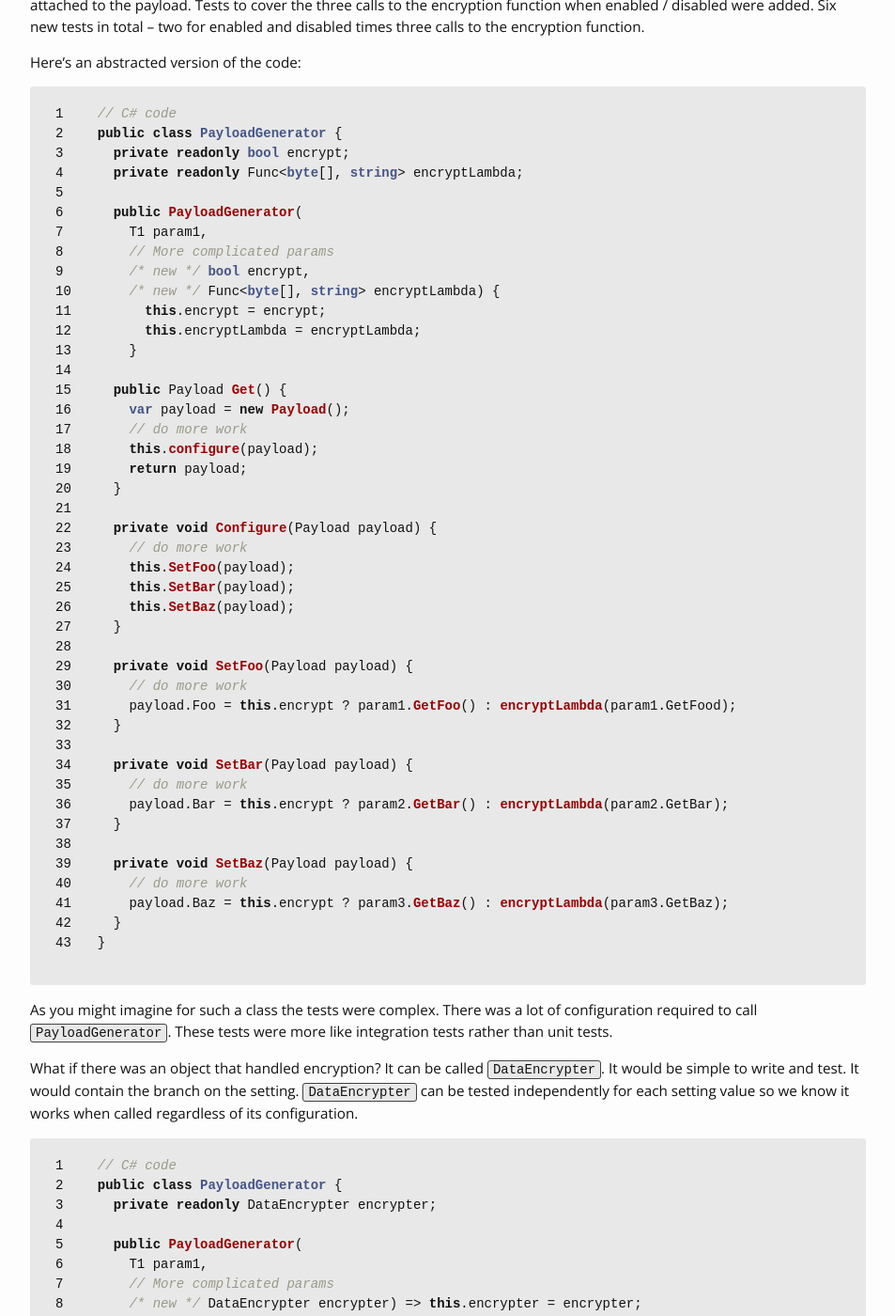
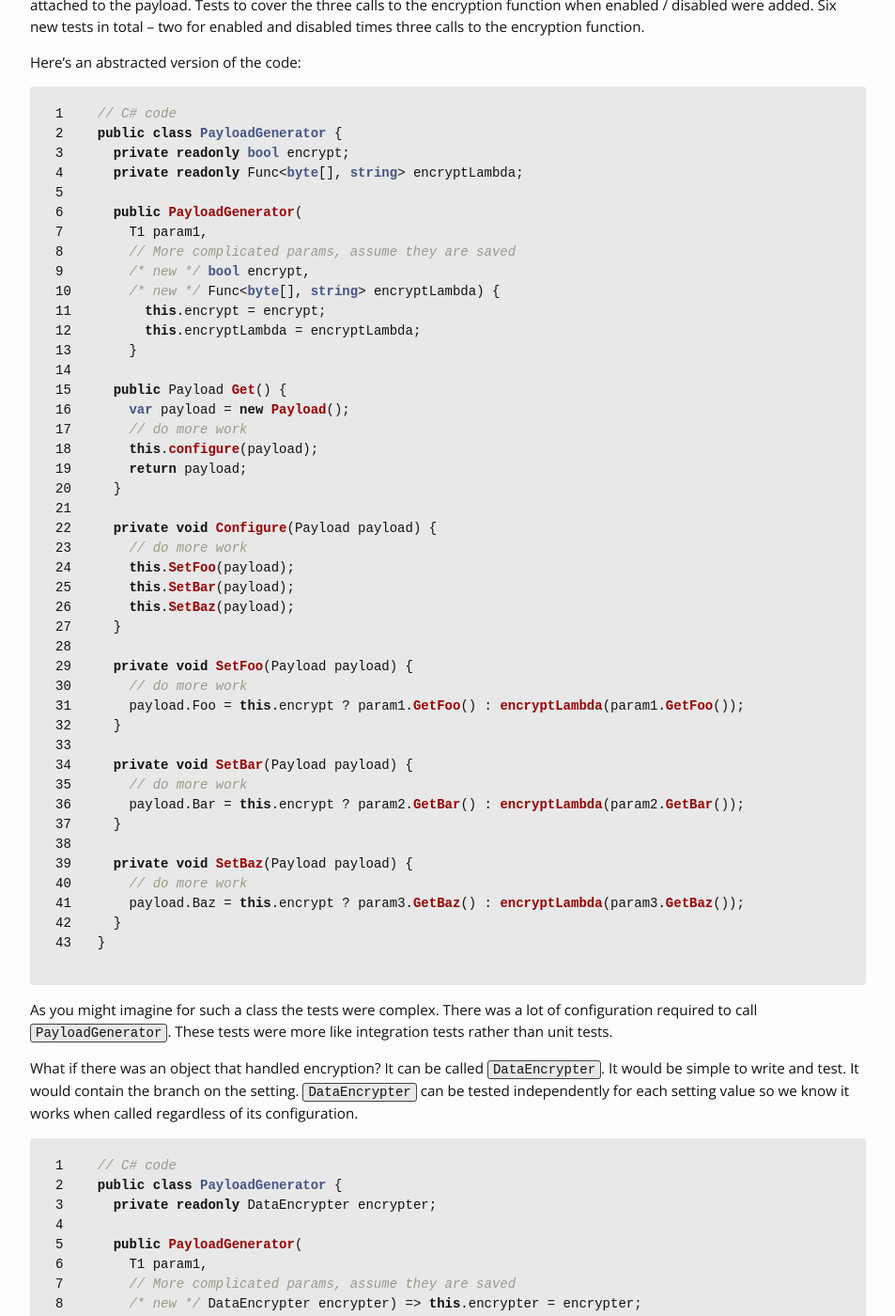
Before and after one commit to valleyjo/valleyjo.github.io, a Jekyll site: the page built from _posts/2021-08-31-add-a-setting-without-branches.md, in a window 1280 px wide and 1400 px high, scrolled down 371 px. Shown: the whole window at 94% size, without its empty margins (163-1116 px from the left). Built offline with Jekyll 4.4.1, drawn with Linux system fonts in a browser that asks for light colours; some of the changed text lies outside the part shown.

Commit message:
Update experiance

```diff
--- a/_posts/2021-08-31-add-a-setting-without-branches.md
+++ b/_posts/2021-08-31-add-a-setting-without-branches.md
@@ -20,7 +20,7 @@ public class PayloadGenerator {
 
   public PayloadGenerator(
     T1 param1,
-    // More complicated params
+    // More complicated params, assume they are saved
     /* new */ bool encrypt,
     /* new */ Func<byte[], string> encryptLambda) {
       this.encrypt = encrypt;
@@ -43,17 +43,17 @@ public class PayloadGenerator {
 
   private void SetFoo(Payload payload) {
     // do more work
-    payload.Foo = this.encrypt ? param1.GetFoo() : encryptLambda(param1.GetFood);
+    payload.Foo = this.encrypt ? param1.GetFoo() : encryptLambda(param1.GetFoo());
   }
 
   private void SetBar(Payload payload) {
     // do more work
-    payload.Bar = this.encrypt ? param2.GetBar() : encryptLambda(param2.GetBar);
+    payload.Bar = this.encrypt ? param2.GetBar() : encryptLambda(param2.GetBar());
   }
 
   private void SetBaz(Payload payload) {
     // do more work
-    payload.Baz = this.encrypt ? param3.GetBaz() : encryptLambda(param3.GetBaz);
+    payload.Baz = this.encrypt ? param3.GetBaz() : encryptLambda(param3.GetBaz());
   }
 }
 {%endhighlight%}
@@ -69,7 +69,7 @@ public class PayloadGenerator {
 
   public PayloadGenerator(
     T1 param1,
-    // More complicated params
+    // More complicated params, assume they are saved
     /* new */ DataEncrypter encrypter) => this.encrypter = encrypter;
 
   public Payload Get() {
```
Also changed, not shown: other parts of _posts/2021-08-31-add-a-setting-without-branches.md (+4 -3 lines), projects.md (+5 -5 lines).
